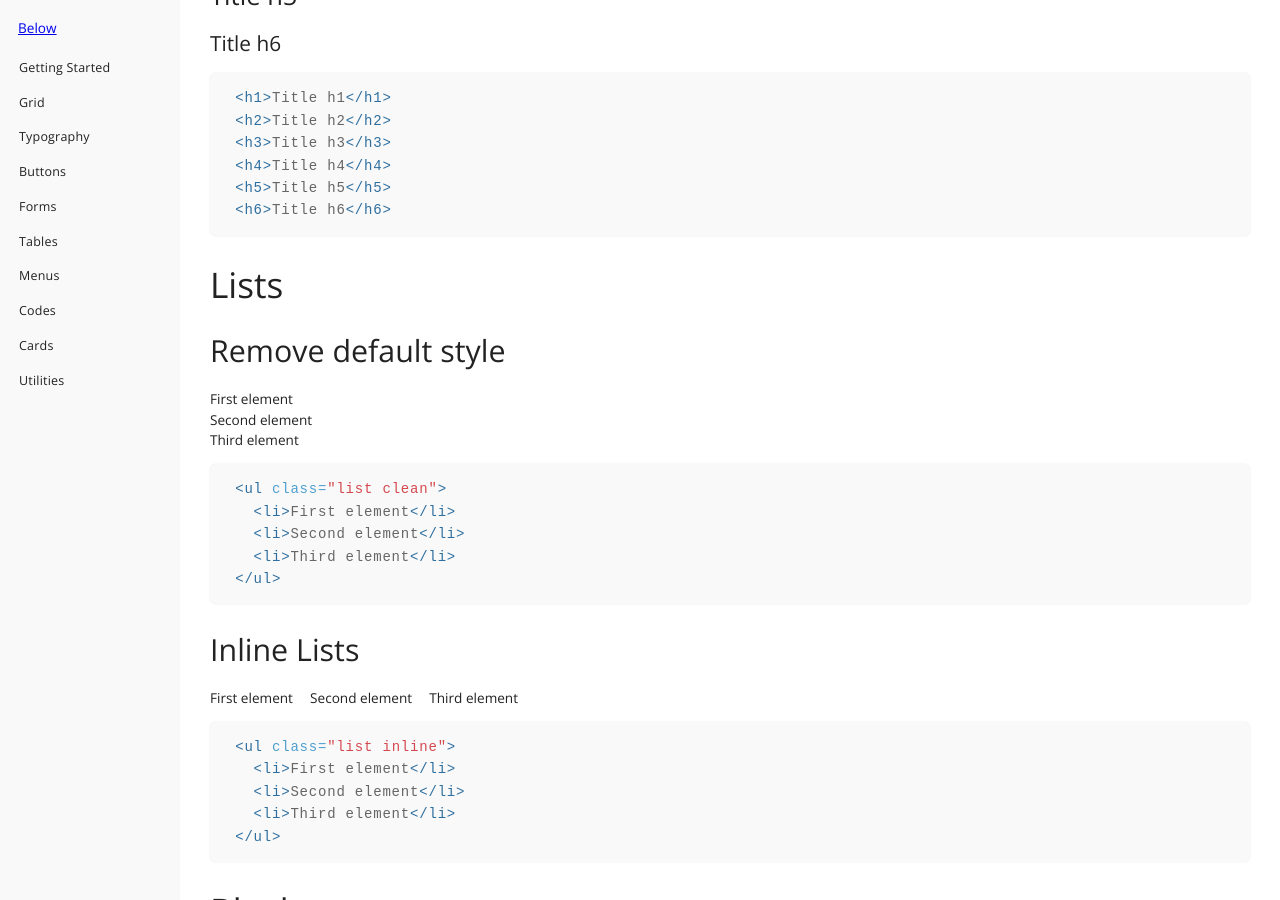
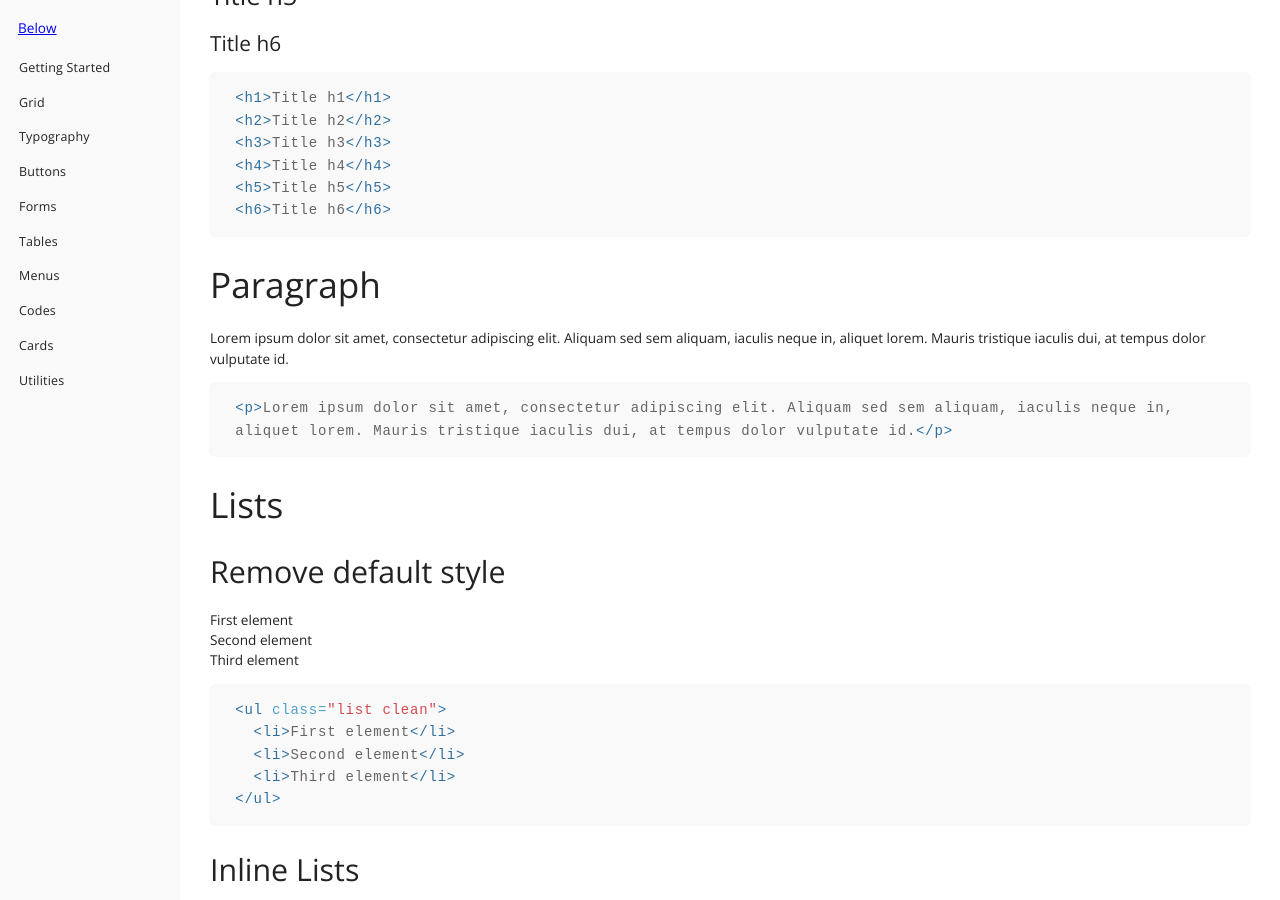
Before and after one commit to innusource/below, a Jekyll site: the page built from 03-typography.html, in a window 1280 px wide and 900 px high, scrolled down 499 px. Built offline with Jekyll 4.4.1, drawn with Linux system fonts in a browser that asks for light colours; some web fonts are replaced.

Commit message:
paragraph add

```diff
--- a/03-typography.html
+++ b/03-typography.html
@@ -6,7 +6,7 @@ title: Typography
 
 <h2>Typography</h2>
 
-<h3 class="title">Headings</h3>
+<h3>Headings</h3>
 <h1>Title h1</h1>
 <h2>Title h2</h2>
 <h3>Title h3</h3>
@@ -23,7 +23,14 @@ title: Typography
 <h6>Title h6</h6>
 {% endhighlight %}
 
-<h3 class="title">Lists</h3>
+<h3>Paragraph</h3>
+<p>Lorem ipsum dolor sit amet, consectetur adipiscing elit. Aliquam sed sem aliquam, iaculis neque in, aliquet lorem. Mauris tristique iaculis dui, at tempus dolor vulputate id.</p>
+
+{% highlight html %}
+<p>Lorem ipsum dolor sit amet, consectetur adipiscing elit. Aliquam sed sem aliquam, iaculis neque in, aliquet lorem. Mauris tristique iaculis dui, at tempus dolor vulputate id.</p>
+{% endhighlight %}
+
+<h3>Lists</h3>
 <h4>Remove default style</h4>
 <ul class="list clean">
   <li>First element</li>
@@ -54,7 +61,7 @@ title: Typography
 </ul>
 {% endhighlight %}
 
-<h3 class="title">Blockquotes</h3>
+<h3>Blockquotes</h3>
 <blockquote>
   Lorem ipsum dolor sit amet, consectetur adipiscing elit. Integer posuere erat a ante.
 </blockquote>
```
